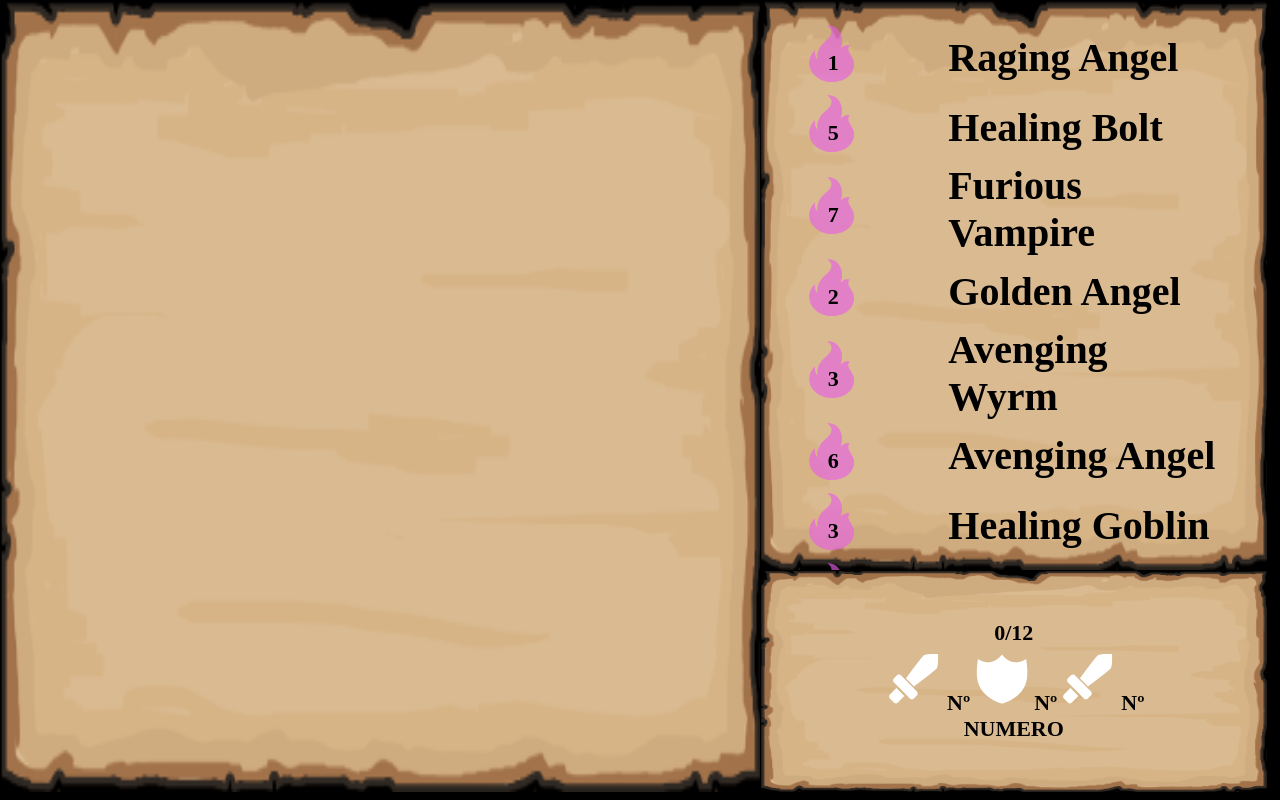
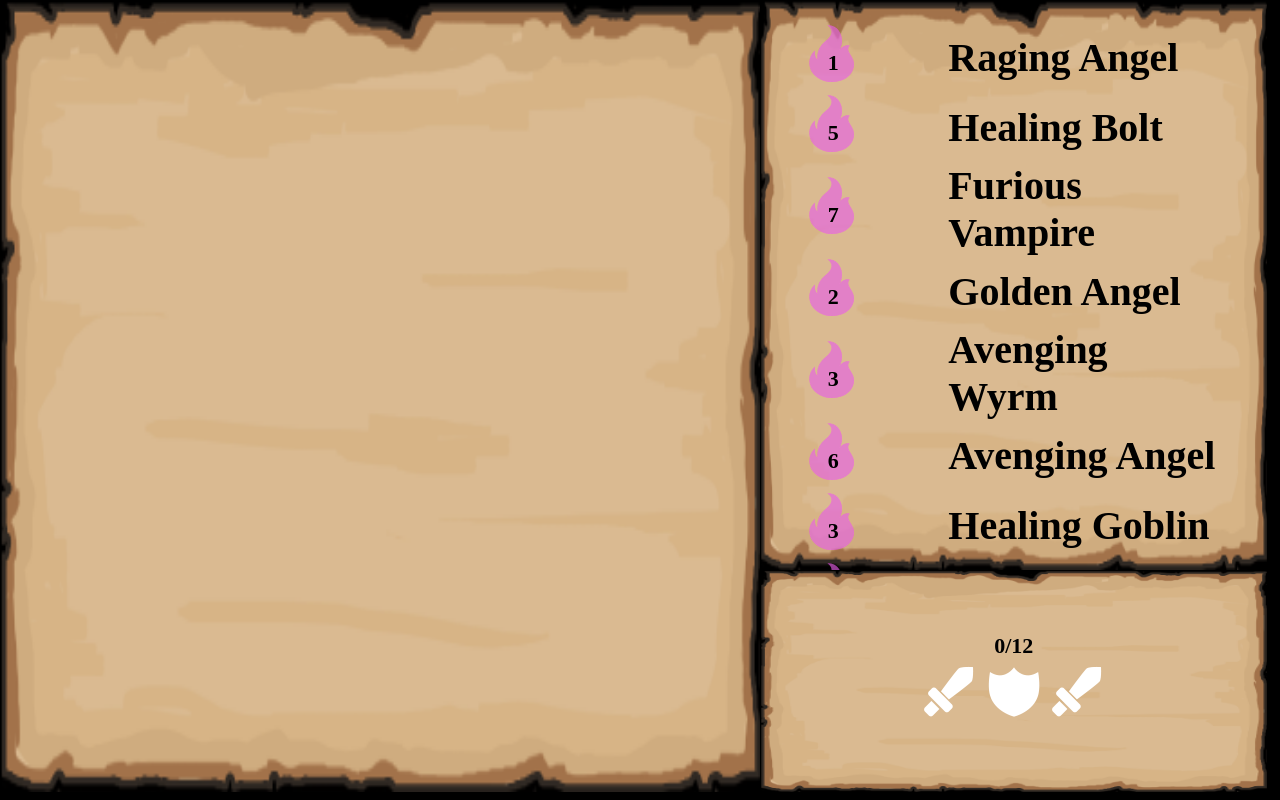
Before and after one commit to senpai-academy/deckbuilder-kata, a React (Create React App) app: page / in a window 1280 px wide. Built offline with nearby package versions, Linux system fonts and the light colour scheme; a web font is replaced by a local one.

Commit message:
esta comentado todo de useEffect en deckInfo porque no funca

```diff
--- a/src/App.js
+++ b/src/App.js
@@ -80,7 +80,8 @@ function App(props) {
         />
 
         <DeckInfo
-        getInfo={getCard}/>
+        getInfo={getCard}
+        storeCard={storeCard}/>
 
     </body>
 
--- a/src/COMPONENTS/DeckInfo/DeckInfo.jsx
+++ b/src/COMPONENTS/DeckInfo/DeckInfo.jsx
@@ -1,6 +1,59 @@
 import React from "react";
+import { useState } from "react";
+import { useEffect } from "react";
+import DeckGrid from "../DeckGrid/DeckGrid";
 
 const DeckInfo = (props)=>{
+
+    const [creature, setCreature] = useState([])
+    const [spell, setSpell] = useState([])
+    const [instant, setInstant] = useState([])
+    const [mana, setMana] = useState(null)
+
+    /*useEffect(()=>{
+        if(props.storeCard.cardType === "Creature"){
+            setCreature([...creature, props.storeCard.cardType])
+        }
+        else if(props.storeCard.cardType === "Spell"){
+            setSpell([...spell, props.storeCard.cardType])
+        }
+        else{
+            setInstant([...instant, props.storeCard.cardType])
+        }
+    })*/
+
+
+   /* useEffect(()=>{
+            props.getInfo.forEach((element,index) => {
+                if(element.cardType === "Creature" && creature[index].name !== element.name){
+                    let temp = creature
+                    temp.push(element)
+                    setCreature(temp)
+                }
+                else if(element.cardType === "Spell"){
+                    let temps = spell
+                    temps.push(element)
+                    setSpell(temps)
+                }
+                else{
+                    let tempi = instant
+                    tempi.push(element)
+                    setInstant(tempi)
+                }
+                console.log(creature)
+                console.log(spell)
+                console.log(instant)
+
+                setMana(mana+element.cost)
+
+            });
+        },[props.getInfo])
+
+        /*useEffect(()=>{
+            initData()
+        },[])*/
+
+
     return(
         <div className='deckInfo'>
             <div>
@@ -10,22 +63,22 @@ const DeckInfo = (props)=>{
             <div className="troopClass">
                 <div>
                     <img src={`Sprites/Panels/Attack.png`} alt="" />
-                    <span>Nº</span>
+                    <span>{/*creature.length*/}</span>
                 </div>
 
                 <div>
                     <img src={`Sprites/Panels/Defense.png`} alt="" />
-                    <span>Nº</span>
+                    <span>{/*spell.length*/}</span>
                 </div>
 
                 <div>
                     <img src={`Sprites/Panels/Attack.png`} alt="" />
-                    <span>Nº</span>
+                    <span>{/*instant.length*/}</span>
                 </div>
             </div>
 
             <div>
-                <span>NUMERO</span>
+                <span>{mana}</span>
             </div>
         </div>
     )
```
